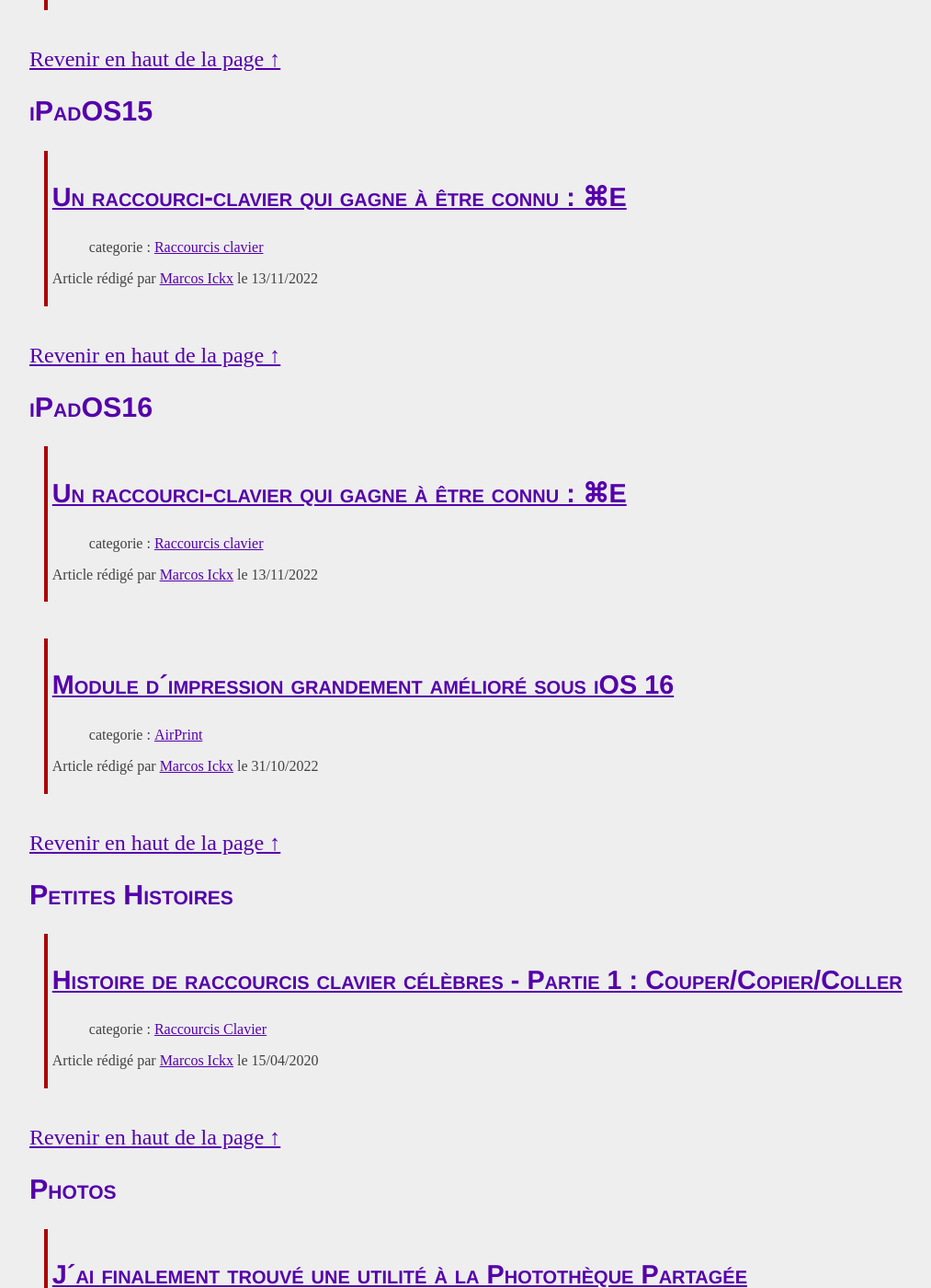
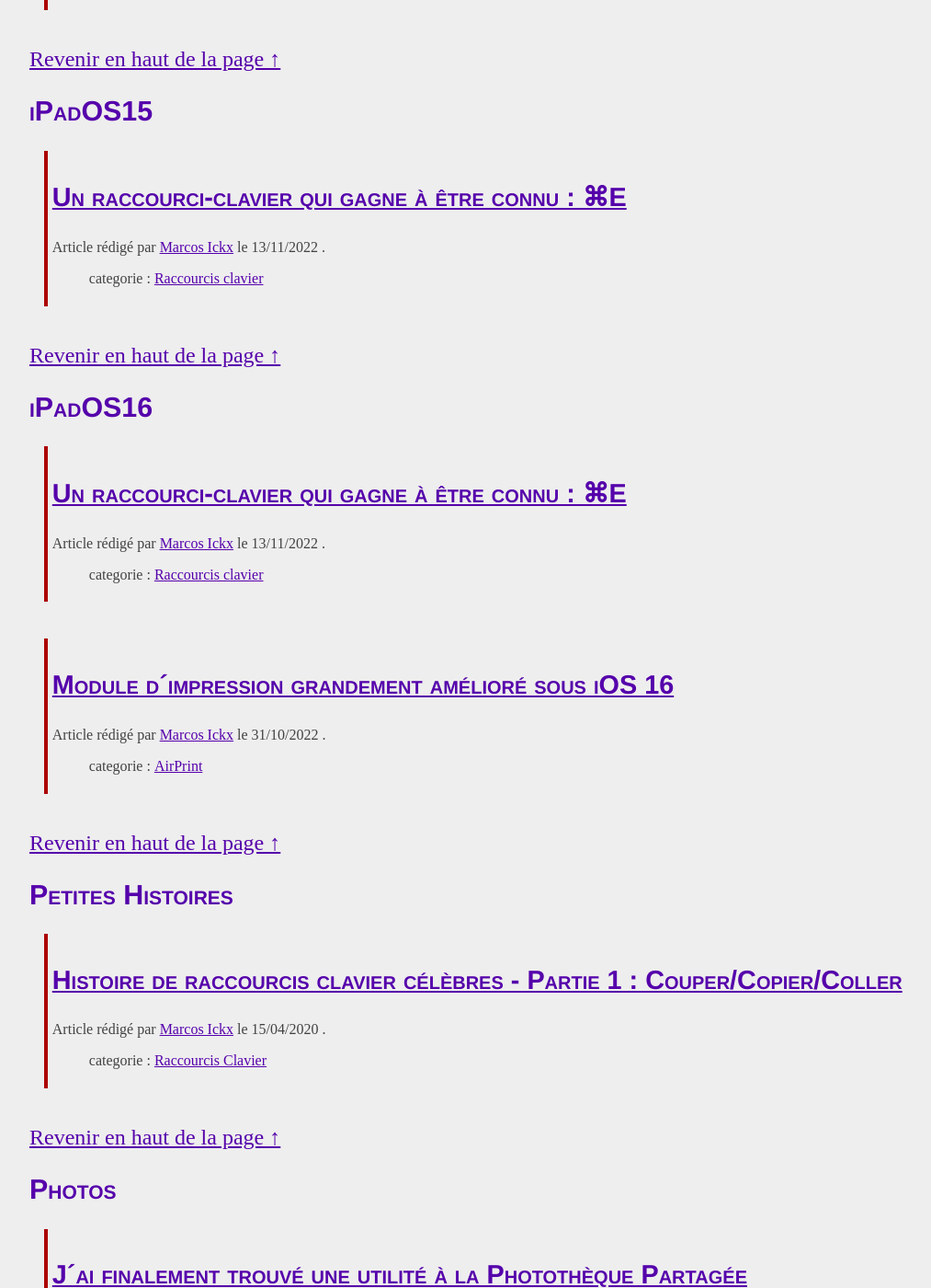
Before and after one commit to MarcosIckx/PreviewMarcosxNet, a Jekyll site: the page built from _pages/tags.md, in a window 1280 px wide and 1400 px high, scrolled down 4432 px. Shown: the whole window at 92% size, without its empty margins (32-1045 px from the left). Built offline with Jekyll 4.4.1, drawn with Linux system fonts in a browser that asks for light colours; some of the changed text lies outside the part shown.

Commit message:
Update entry.html

```diff
--- a/_includes/entry.html
+++ b/_includes/entry.html
@@ -6,7 +6,9 @@
 
 <article class="post">
   <h3><a href="{{ entry.url }}" rel="bookmark" title="{{ title }}">{{ title }}</a></h3>
-
+  <p class="meta">Article rédigé par {% include author.html %} le {% include time.html date=entry.date %}.
+  {% if entry.update %}Modifié le {% include time.html date=entry.date %} {% endif %}
+  </p>
   {%- if entry.tags -%}
     {%- include meta.html metaList=entry.tags metaNamePlural="tags" metaNameSingle="tag" debug=false -%}
   {%- endif -%}
@@ -16,6 +18,6 @@
   {%- endif -%}
 
   <footer class="meta">
-    <p class="meta">Article rédigé par {% include author.html %} le {% include time.html date=entry.date %}</p>
+
   </footer>
 </article>
```
